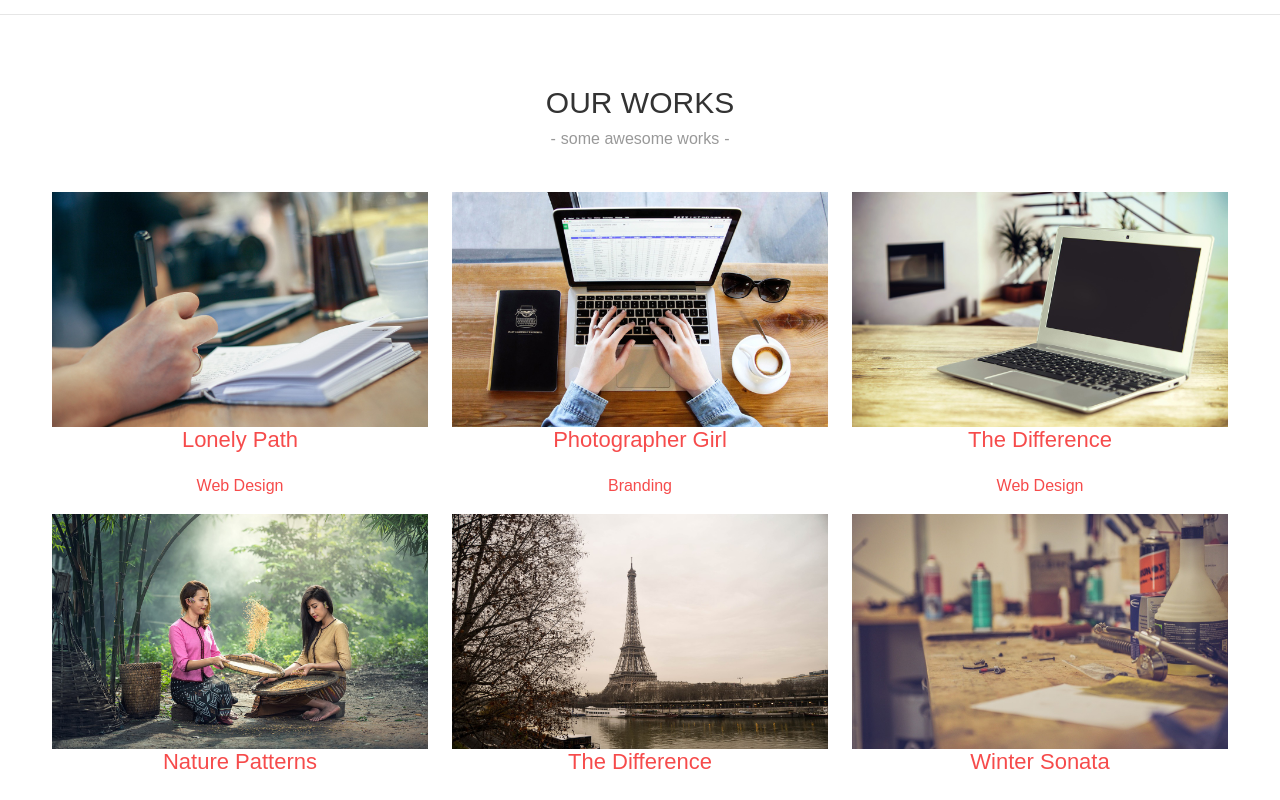
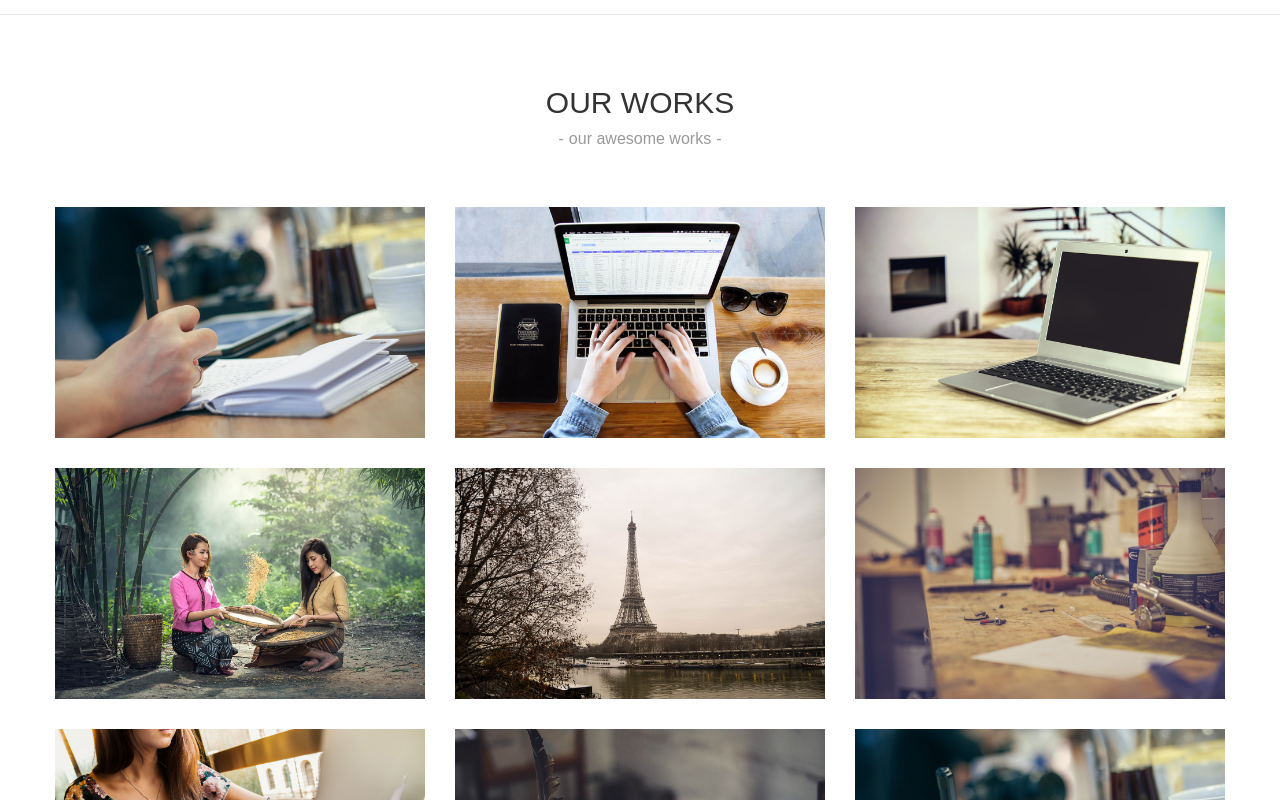
Before and after one commit to N-O-1-R/react-bootstrap-project-corporate-wdws1, a React (Create React App) app in the folder Minggu 1/corporate/: page / in a window 1280 px wide. Shown: the part 1940-2740 px from the top of the page. Built offline with nearby package versions, Linux system fonts and the light colour scheme; a small style sheet from the web is missing.

Commit message:
works done

```diff
--- a/Minggu 1/corporate/src/components/works.js
+++ b/Minggu 1/corporate/src/components/works.js
@@ -1,9 +1,8 @@
 import Container from 'react-bootstrap/Container';
 import Row from 'react-bootstrap/Row';
 import Col from 'react-bootstrap/Col';
-import Image from 'react-bootstrap/Image'
+import Image from 'react-bootstrap/Image';
 import Pagination from 'react-bootstrap/Pagination';
-
 
 const worksData = [
   {
@@ -81,47 +80,37 @@ for (let number = 1; number <= 5; number++) {
   );
 }
 
-const paginationBasic = (
-  <div>
-    <Pagination>{items}</Pagination>
-    <br />
-
-    <Pagination size="lg">{items}</Pagination>
-    <br />
-
-    <Pagination size="sm">{items}</Pagination>
-  </div>
-);
-
-export default function AppWorks() {
-    return(
+function AppWorks() {
+  return (
     <section id="works" className="block works-block">
       <Container fluid>
         <div className="title-holder">
-                    <h2>Our Works</h2>
-                    <div className="subtitle">some awesome works</div>
+          <h2>Our works</h2>
+          <div className="subtitle">our awesome works</div>
         </div>
-                <Row className="portofoliolist">
+        <Row className='portfoliolist'>
           {
             worksData.map(works => {
               return (
                 <Col sm={4} key={works.id}>
-                                    <div className="portfolio-wrapper">
-                                        <a href={works.link} >
-                                            <Image src={works.image} alt={works.title} />
-                                            <div className="label text-center">
+                  <div className='portfolio-wrapper'>
+                    <a href={works.link}>
+                      <Image src={works.image} />
+                      <div className='label text-center'>
                         <h3>{works.title}</h3>
                         <p>{works.subtitle}</p>
                       </div>
                     </a>
                   </div>
                 </Col>
-                            )
+              );
             })
           }
         </Row>
         <Pagination>{items}</Pagination>
       </Container>
     </section>
-    )
+  );
 }
+
+export default AppWorks;
```
Lines whose indentation alone changed are shown as unchanged.
